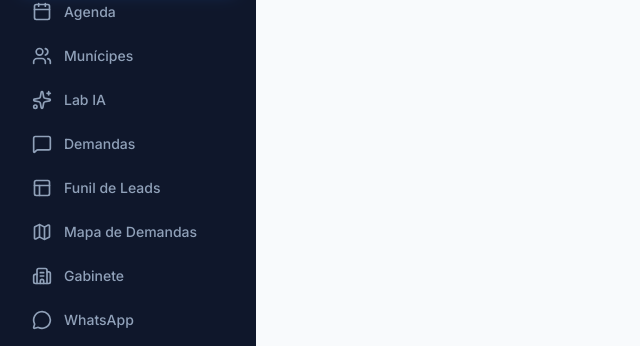
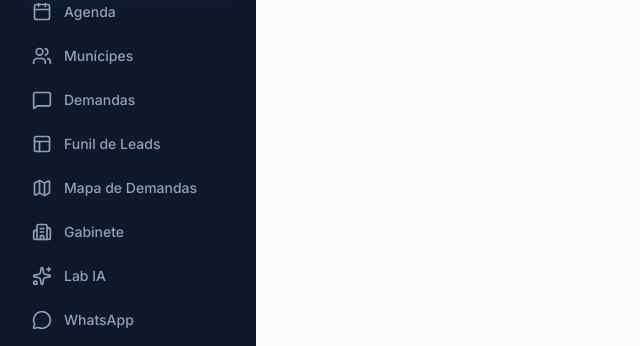
Before and after one commit to gatepfr/crmvere, a React (Vite) app in the folder frontend/: page /dashboard in a window 1280 px wide. Shown: the part 148-494 px from the top of the page, without its empty margins (0-640 px from the left). Built offline with nearby package versions, Linux system fonts and the light colour scheme; no server answers; sample sign-in values are in the browser's storage.

Commit message:
style: reorder sidebar menu items for better logical flow

```diff
--- a/frontend/src/components/Sidebar.tsx
+++ b/frontend/src/components/Sidebar.tsx
@@ -27,11 +27,11 @@ export default function Sidebar() {
     { name: 'Dashboard', icon: LayoutDashboard, path: '/dashboard' },
     { name: 'Agenda', icon: Calendar, path: '/dashboard/agenda' },
     { name: 'Munícipes', icon: Users, path: '/dashboard/municipes' },
-    { name: 'Lab IA', icon: Sparkles, path: '/dashboard/ai-lab' },
     { name: 'Demandas', icon: MessageSquare, path: '/dashboard/demands' },
     { name: 'Funil de Leads', icon: KanbanIcon, path: '/dashboard/kanban' },
     { name: 'Mapa de Demandas', icon: Map, path: '/dashboard/map' },
     { name: 'Gabinete', icon: Building2, path: '/dashboard/cabinet' },
+    { name: 'Lab IA', icon: Sparkles, path: '/dashboard/ai-lab' },
     { name: 'WhatsApp', icon: MessageCircle, path: '/dashboard/whatsapp' },
     { name: 'Configuração IA', icon: Bot, path: '/dashboard/ai' },
     { name: 'Base de Dados', icon: Database, path: '/dashboard/knowledge' },
```
